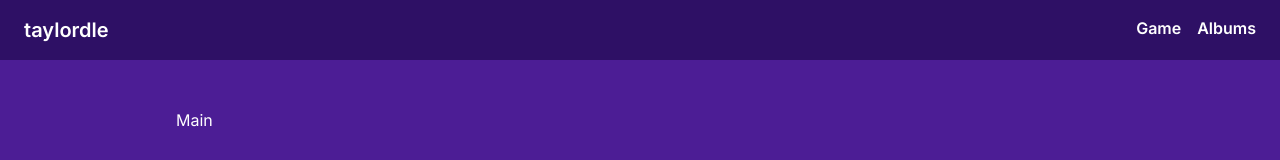
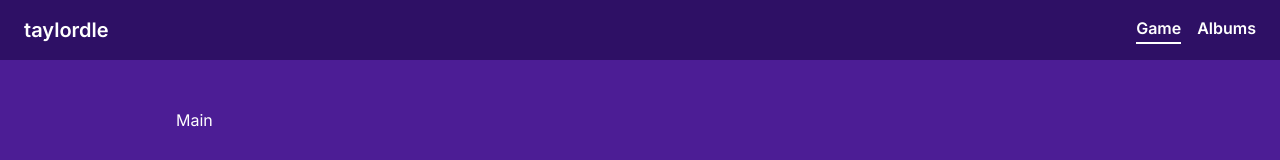
Before and after one commit to malthesers/taylordle, a Next.js app: page / in a window 1280 px wide. Shown: the top 160 px of the page. Built offline with nearby package versions, Linux system fonts and the light colour scheme.

Commit message:
Header nav links underlined on active

```diff
--- a/src/app/globals.css
+++ b/src/app/globals.css
@@ -34,6 +34,7 @@ nav a::after {
   transform-origin: left;
 }
 
-nav a:hover::after {
+nav a:hover::after,
+nav a.active::after {
   transform: scaleX(1);
 }
--- a/src/components/layout/Header.tsx
+++ b/src/components/layout/Header.tsx
@@ -1,15 +1,18 @@
 'use client'
 
+import { usePathname } from "next/navigation"
 import Link from "next/link"
 
 export default function Header() {
+  const pathname = usePathname()
+
   return (
     <header className="w-full px-6 py-4 font-semibold">
       <nav className="max-w-7xl mx-auto flex justify-between">
         <Link href="/" className="text-xl">taylordle</Link>
         <div className="flex gap-4">
-          <Link href="/">Game</Link>
-          <Link href="/albums">Albums</Link>
+          <Link href="/" className={`${pathname === '/' ? 'active' : ''}`}>Game</Link>
+          <Link href="/albums" className={`${pathname === '/albums' ? 'active' : ''}`}>Albums</Link>
         </div>
       </nav>
     </header>
```
